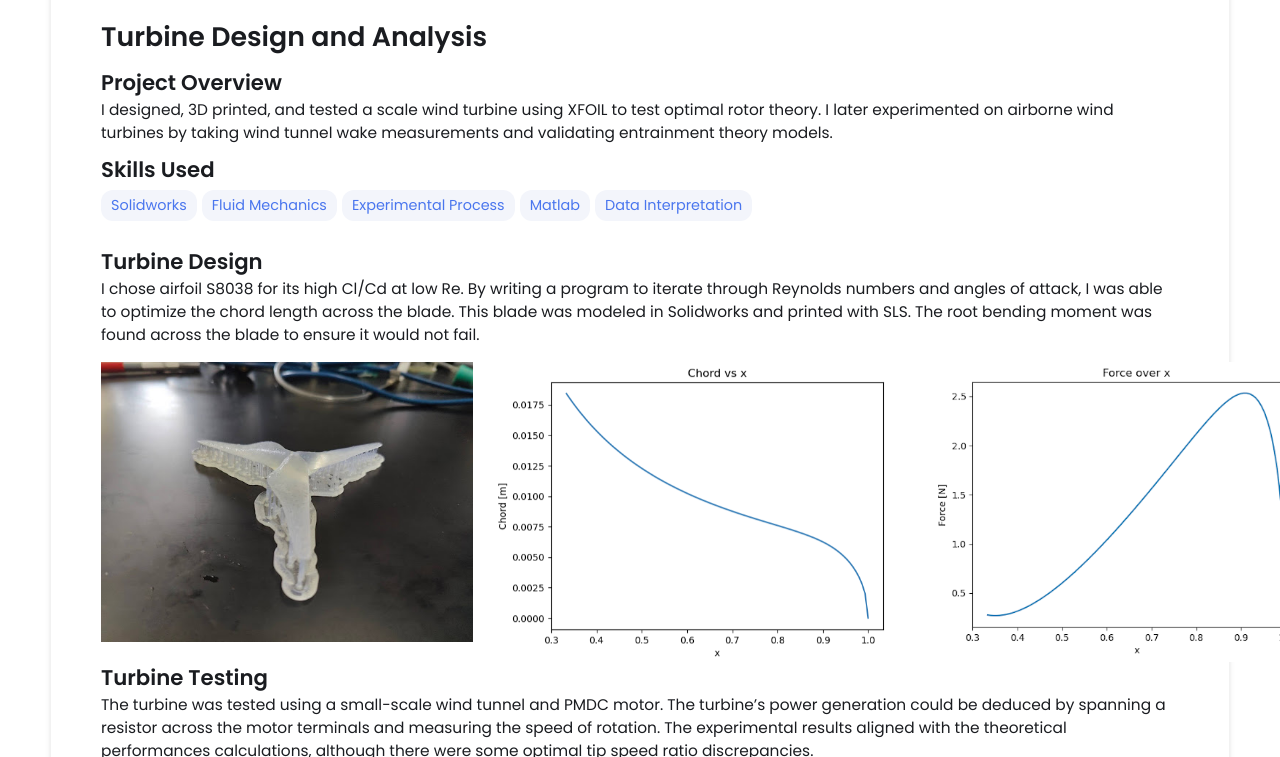
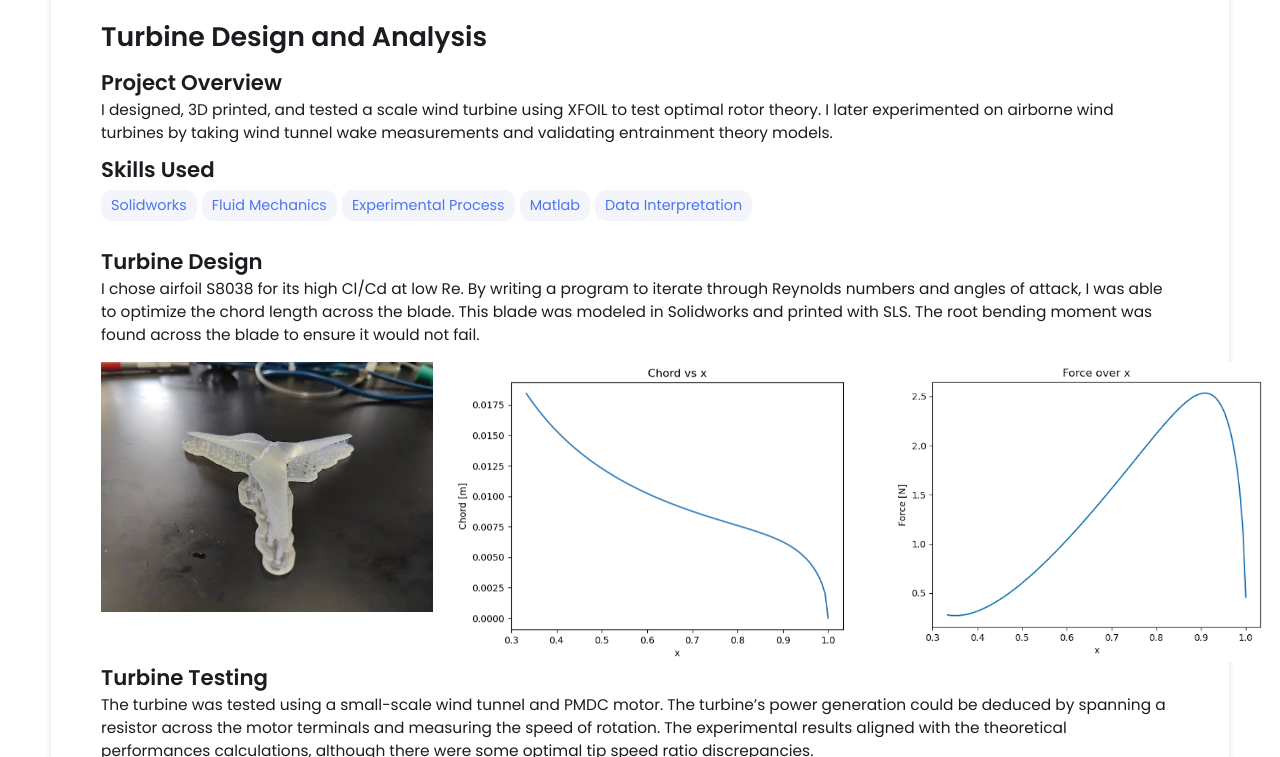
Before and after one commit to rileytinianov/rileytinianov.github.io, a Jekyll site: the page built from _projects/Turbine Design/index.md, in a window 1280 px wide. Shown: the part 490-1247 px from the top of the page. Built offline with Jekyll 4.4.1, drawn with Linux system fonts in a browser that asks for light colours; grey boxes are pictures that could not be loaded.

Commit message:
Update index.md

```diff
--- a/_projects/Turbine Design/index.md
+++ b/_projects/Turbine Design/index.md
@@ -16,7 +16,7 @@ main-image: /FullTurbine.jpg
 I chose airfoil S8038 for its high Cl/Cd at low Re. By writing a program to iterate through Reynolds numbers and angles of attack, I was able to optimize the chord length across the blade. This blade was modeled in Solidworks and printed with SLS. The root bending moment was found across the blade to ensure it would not fail.
 
 <div style="display: flex; gap: 10px;">
-  <img src="/imagesreal/printedturbine.jpg" height="280" alt="Hub2">
+  <img src="/imagesreal/printedturbine.jpg" height="250" alt="Hub2">
   <img src="/imagesreal/ChordRefinement.png" height="300" alt="Hub1">
   <img src="/imagesreal/ForceDistribution.png" height="300" alt="Hub3">
 </div>
@@ -26,7 +26,7 @@ I chose airfoil S8038 for its high Cl/Cd at low Re. By writing a program to iter
 The turbine was tested using a small-scale wind tunnel and PMDC motor. The turbine's power generation could be deduced by spanning a resistor across the motor terminals and measuring the speed of rotation. The experimental results aligned with the theoretical performances calculations, although there were some optimal tip speed ratio discrepancies.
 
 <div style="display: flex; gap: 10px;">
-  <img src="/imagesreal/TunnelTesting.PNG" height="300" alt="Hub1">
+  <img src="/imagesreal/TunnelTesting.PNG" height="280" alt="Hub1">
 </div>
 ---
 
@@ -34,9 +34,10 @@ The turbine was tested using a small-scale wind tunnel and PMDC motor. The turbi
 I assisted in research confirming an annular wake model for airborne wind turbines, closely following the entrainment theory for wind turbines by Dr. Luzzatto-Fegiz (pictured above). These experiments used porous disc to generate wakes representing the area swept by the turbine blades.
 
 <div style="display: flex; gap: 10px;">
-  <img src="/imagesreal/Scanned.jpeg" height="300" alt="Hub1">
-  <img src="/imagesreal/Stringing.jpg" height="300" alt="Hub2">
+  <img src="/imagesreal/Scanned.jpeg" height="270" alt="Hub1">
+  <img src="/imagesreal/Stringing.jpg" height="270" alt="Hub2">
 </div>
+
 
 The air pressure was measured at various distances beyond the disc to find the affected velocity across the wake profile.
 <div style="display: flex; gap: 10px;">
```
